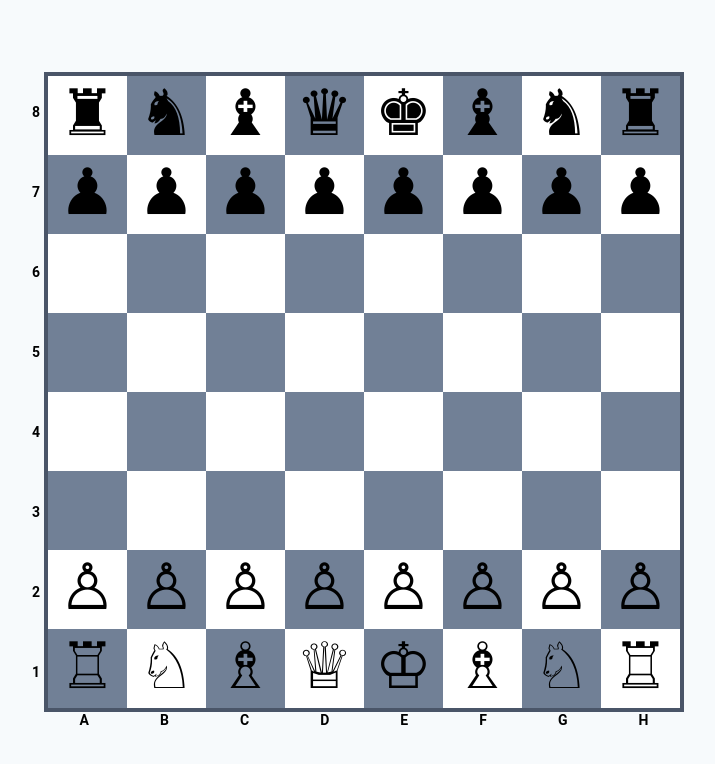
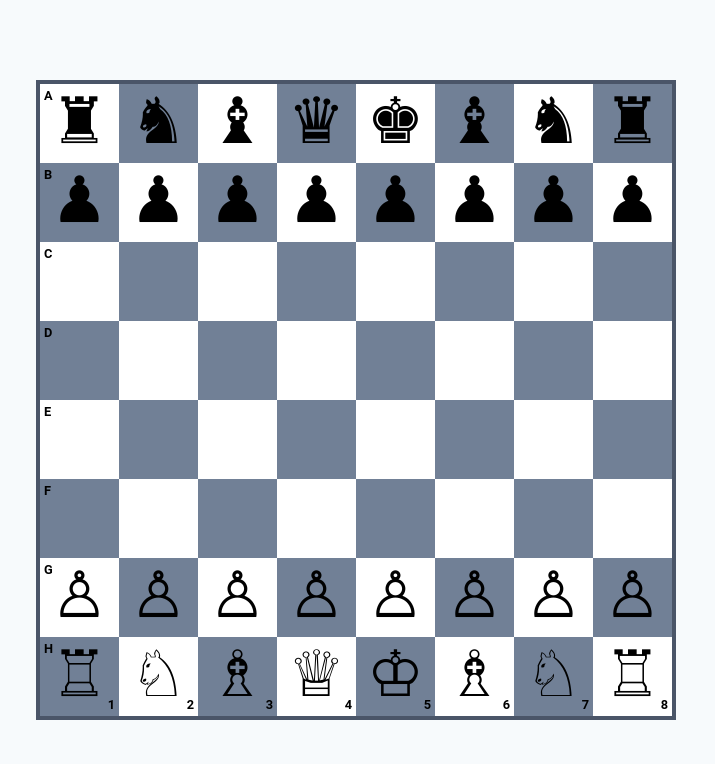
Before and after one commit to williammu6/fullstack-ts-chess, a React (Create React App) app in the folder packages/web/: page /play in a window 1280 px wide. Shown: the top 764 px of the page, without its empty margins (284-999 px from the left). Built offline with nearby package versions, Linux system fonts and the light colour scheme.

Commit message:
legends inside tiles

```diff
--- a/packages/web/src/Constants.ts
+++ b/packages/web/src/Constants.ts
@@ -1,5 +1,3 @@
-import { PieceTypes as Pt, IPiece, PieceTypes } from "./types/Piece";
-
 export const charPieces: {
   [key: string]: string;
 } = {
@@ -16,56 +14,3 @@ export const charPieces: {
   WHITE_KNIGHT: "♘",
   WHITE_PAWN: "♙"
 };
-
-const piecesOrder: string[] = [
-  "ROOK",
-  "KNIGHT",
-  "BISHOP",
-  "QUEEN",
-  "KING",
-  "BISHOP",
-  "KNIGHT",
-  "ROOK"
-];
-
-const getRowMajorPieces = (color: "black" | "white") => {
-  let row = [];
-  for (const piece of piecesOrder) {
-    const p: IPiece = {
-      type: PieceTypes[piece as keyof typeof PieceTypes],
-      color,
-      moved: false,
-      char: charPieces[`${color.toUpperCase()}_${piece}`]
-    };
-    row.push(p);
-  }
-  return row;
-};
-
-const getRowPawns = (color: "black" | "white"): IPiece[] => {
-  return Array.from({ length: 8 }, () => ({
-    type: PieceTypes.PAWN,
-    moved: false,
-    char: charPieces[`${color.toUpperCase()}_PAWN`],
-    color
-  }));
-};
-
-export const getInitialPosition = (): (IPiece | null)[][] => {
-  let board: (IPiece | null)[][] = [];
-
-  board.push(getRowMajorPieces("black"));
-  board.push(getRowPawns("black"));
-
-  const emptyRow = Array.from({ length: 8 }, () => null);
-
-  board.push(emptyRow);
-  board.push(emptyRow);
-  board.push(emptyRow);
-  board.push(emptyRow);
-
-  board.push(getRowPawns("white"));
-  board.push(getRowMajorPieces("white"));
-
-  return board;
-};
--- a/packages/web/src/Game.ts
+++ b/packages/web/src/Game.ts
@@ -1,6 +1,6 @@
 import { Position } from "./types/Position";
-import { charPieces, getInitialPosition } from "./Constants";
 import { IPiece, PieceTypes } from "./types/Piece";
+import { getInitialPosition } from "./utils/board";
 
 export class Game {
   board: (IPiece | null)[][] = [];
@@ -36,9 +36,14 @@ export class Game {
   };
 
   movePiece = (from: Position, to: Position) => {
-    this.board[from.row][from.col]!.moved = true;
-    this.board[to.row][to.col] = this.board[from.row][from.col];
-    this.board[from.row][from.col] = null;
+    let piece = this.board[from.row][from.col]
+    if (piece) {
+      piece.moved = true;
+      this.board[from.row][from.col] = null;
+      this.board[to.row][to.col] = piece;
+
+      console.log(piece);
+    }
   };
 
   getValidMoves = (piece: IPiece, row: number, col: number) => {
@@ -51,6 +56,7 @@ export class Game {
   };
 
   constructor() {
+    console.log("constructor")
     this.newGame();
   }
 }
--- a/packages/web/src/components/Tile/index.tsx
+++ b/packages/web/src/components/Tile/index.tsx
@@ -7,6 +7,8 @@ import { Position } from "../../types/Position";
 interface Props {
   col: number;
   row: number;
+  xLegend: number | null;
+  yLegend: string | null;
   game: Game;
   isValid: boolean;
   isEmpty: boolean;
@@ -15,7 +17,27 @@ interface Props {
   handleMovePiece(to: Position): void;
 }
 
+const legendFont: React.CSSProperties = {
+  fontSize: '0.8rem',
+  fontWeight: 'bold',
+};
+
+const styleYLegend: React.CSSProperties = {
+  position: 'absolute',
+  top: '4px',
+  left: '4px',
+  zIndex:5,
+};
+const styleXLegend: React.CSSProperties = {
+  position: 'absolute',
+  bottom: '4px',
+  right: '4px',
+  zIndex:5
+};
+
 const Tile: React.FC<Props> = ({
+  xLegend,
+  yLegend,
   isValid,
   isEmpty,
   col,
@@ -58,6 +80,8 @@ const Tile: React.FC<Props> = ({
       onClick={handleClick}
     >
       {children}
+      <span style={{...styleYLegend, ...legendFont}}>{yLegend}</span>
+      <span style={{...styleXLegend, ...legendFont}}>{xLegend}</span>
     </div>
   );
 };
--- a/packages/web/src/components/board/index.tsx
+++ b/packages/web/src/components/board/index.tsx
@@ -6,8 +6,9 @@ import Tile from "../Tile";
 
 import { Game } from "../../Game";
 
+import Piece from "../Piece";
+
 import "./styles.css";
-import Piece from "../Piece";
 
 type Props = {
   game: Game;
@@ -47,23 +48,16 @@ const Board: React.FC<Props> = ({ game }: Props) => {
   };
 
   return (
-    <div>
       <div className="flex">
-        <div className="flex font-bold flex-col items-center justify-around w-4 ">
-          {Array.from({ length: 8 }).map((_, row) => (
-            <div key={row} className="flex-initial">
-              <h1>{8 - row}</h1>
-            </div>
-          ))}
-        </div>
         <div className="border-solid border-4 border-gray-700 board">
-
           {Array.from({ length: 8 }).map((_, row) => (
             <div key={row} className="flex flex-row row">
               {Array.from({ length: 8 }).map((_, col) => (
                 <Tile
+                  yLegend={col === 0 ? letters[row] : null}
+                  xLegend={row === 7 ? col + 1 : null}
+                  game={game}
                   key={col}
-                  game={game}
                   row={row}
                   col={col}
                   isEmpty={isEmpty(row, col)}
@@ -71,20 +65,11 @@ const Board: React.FC<Props> = ({ game }: Props) => {
                   handleTileClick={handleTileClick}
                   handleMovePiece={handleMovePiece}
                 >
-                  <Piece piece={game.getPiece(row, col)} />
+                  <Piece piece={ game.board[row][col] } />
                 </Tile>
               ))}
             </div>
           ))}
-        </div>
-      </div>
-
-      <div className="flex ml-4 font-bold flex-row items-center justify-around">
-        {letters.map(letter => (
-          <div key={letter} className="flex-initial">
-            <h1>{letter}</h1>
-          </div>
-        ))}
       </div>
     </div>
   );
--- a/packages/web/src/pages/Play/index.tsx
+++ b/packages/web/src/pages/Play/index.tsx
@@ -1,4 +1,4 @@
-import React, { useState } from "react";
+import React, { useState, useEffect } from "react";
 
 import Board from "../../components/Board";
 
@@ -8,7 +8,11 @@ import { HTML5Backend } from "react-dnd-html5-backend";
 import { Game } from "../../Game";
 
 const Play = () => {
-  const [game] = useState<Game | undefined>(new Game());
+  const [game, setGame] = useState<Game | undefined>();
+
+  useEffect(() => {
+    setGame(new Game());
+  }, []);
 
   return (
     <div className="flex items-center justify-center bg-gray-100 h-full">
--- /dev/null
+++ b/packages/web/src/utils/board.ts
@@ -0,0 +1,56 @@
+import {charPieces} from "../Constants";
+import {IPiece, PieceTypes} from "../types/Piece";
+
+const piecesOrder: string[] = [
+  "ROOK",
+  "KNIGHT",
+  "BISHOP",
+  "QUEEN",
+  "KING",
+  "BISHOP",
+  "KNIGHT",
+  "ROOK"
+];
+
+const getRowMajorPieces = (color: "black" | "white") => {
+  let row = [];
+  for (const piece of piecesOrder) {
+    const p: IPiece = {
+      type: PieceTypes[piece as keyof typeof PieceTypes],
+      color,
+      moved: false,
+      char: charPieces[`${color.toUpperCase()}_${piece}`]
+    };
+    row.push(p);
+  }
+  return row;
+};
+
+const getRowPawns = (color: "black" | "white"): IPiece[] => {
+  return Array.from({ length: 8 }, () => ({
+    type: PieceTypes.PAWN,
+    moved: false,
+    char: charPieces[`${color.toUpperCase()}_PAWN`],
+    color
+  }));
+};
+
+export const getInitialPosition = (): (IPiece | null)[][] => {
+  console.log("build board");
+  let board: (IPiece | null)[][] = [];
+
+  board.push(getRowMajorPieces("black"));
+  board.push(getRowPawns("black"));
+
+  const emptyRow = Array.from({ length: 8 }, () => null);
+
+  board.push(emptyRow);
+  board.push(emptyRow);
+  board.push(emptyRow);
+  board.push(emptyRow);
+
+  board.push(getRowPawns("white"));
+  board.push(getRowMajorPieces("white"));
+
+  return board;
+};
```
